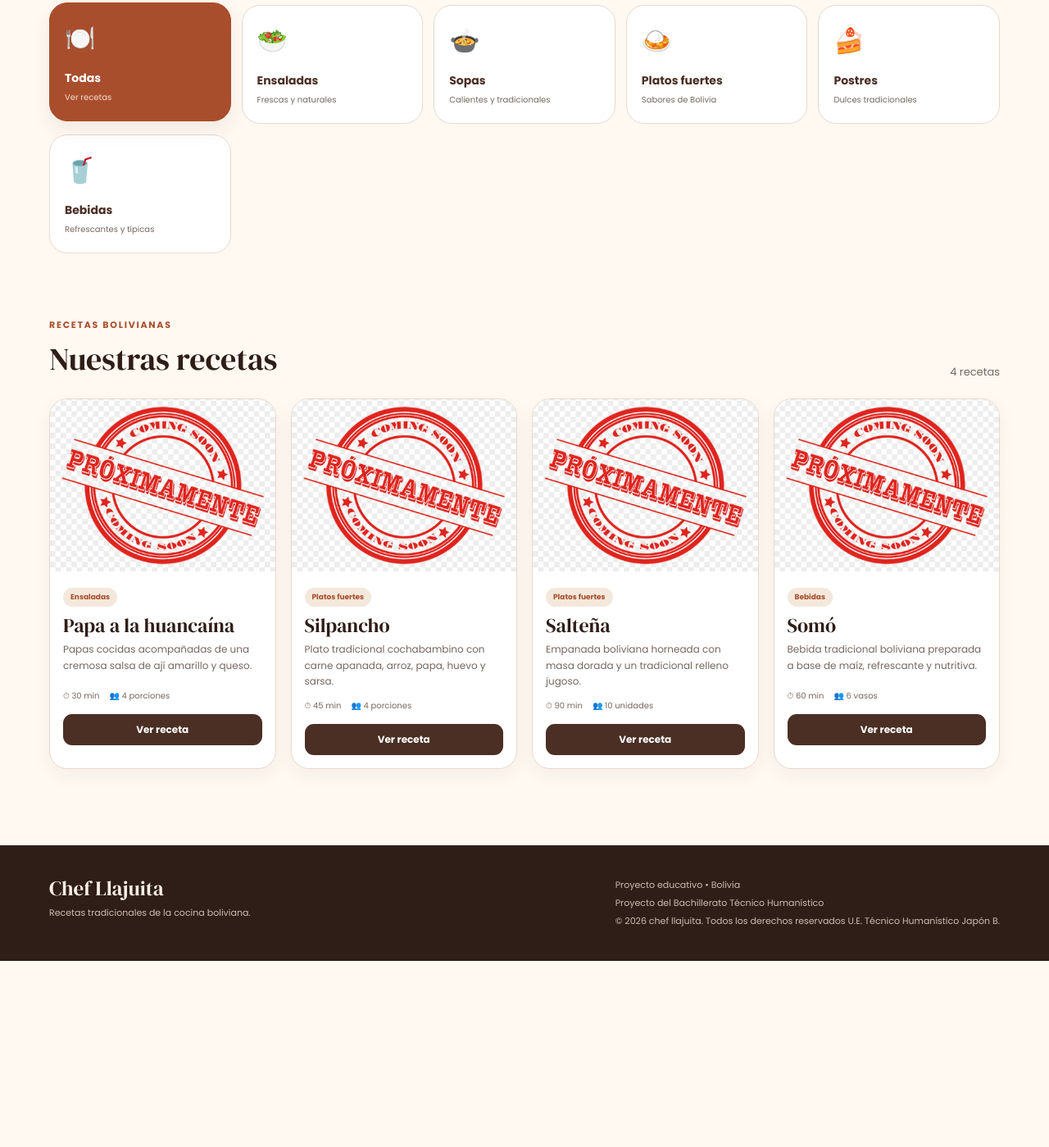
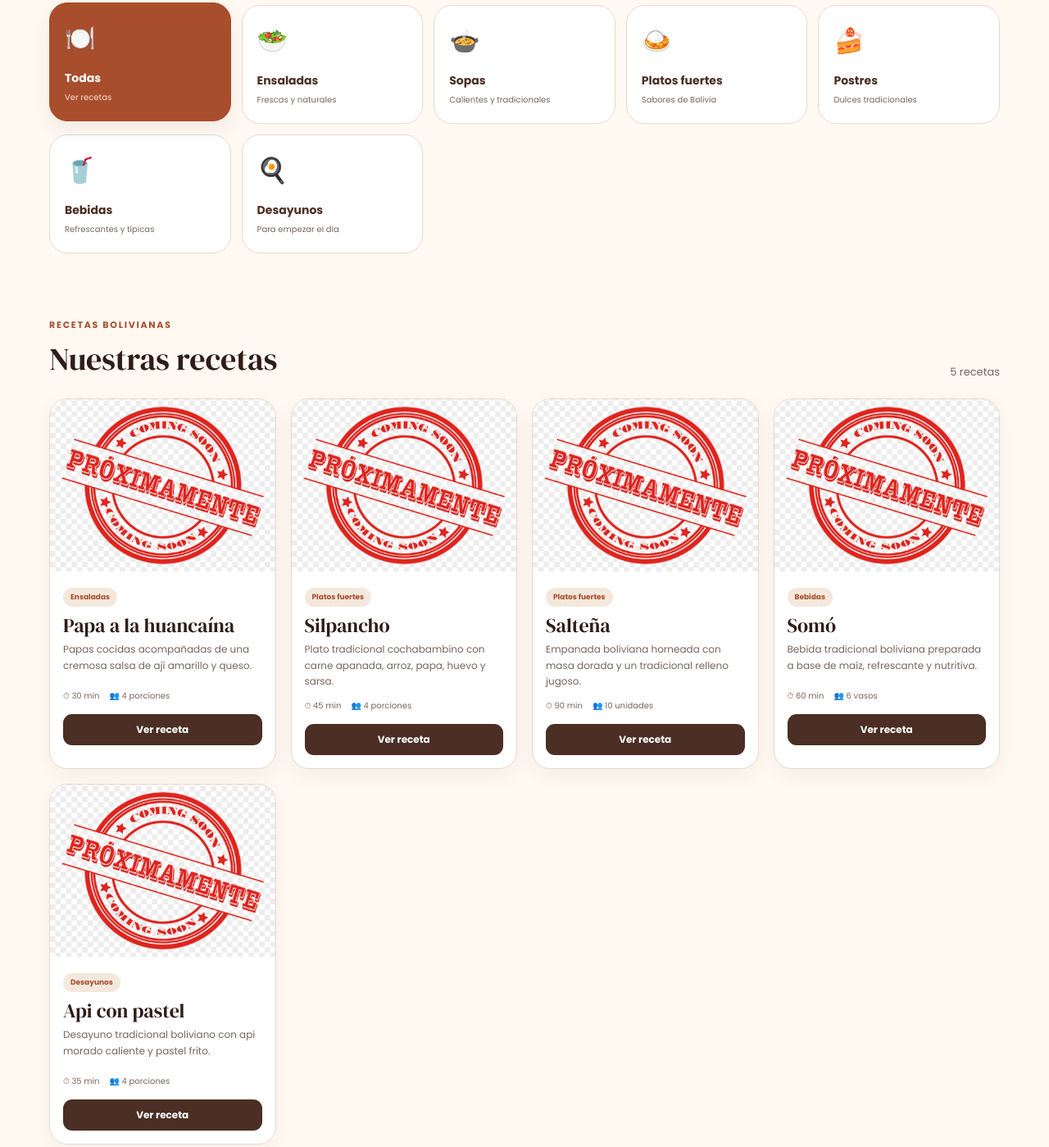
Before and after one commit to yandelrc/chef-llajuita, a plain HTML site: page index.html in a window 1280 px wide. Shown: the part 1010-2409 px from the top of the page at 82% size. Before the commit the page ends 2182 px from the top, so only its background shows below. Drawn offline with Linux system fonts and the light colour scheme.

Commit message:
Agregar desayunos y navegar a recetas

```diff
--- a/index.html
+++ b/index.html
@@ -163,6 +163,14 @@
                         <span class="category-icon">🥤</span>
                         <strong>Bebidas</strong>
                         <small>Refrescantes y típicas</small>
+                    </button>
+
+
+                    <button class="category-card"
+                            data-category="Desayunos">
+                        <span class="category-icon">🍳</span>
+                        <strong>Desayunos</strong>
+                        <small>Para empezar el día</small>
                     </button>
 
                 </div>
--- a/script.js
+++ b/script.js
@@ -100,6 +100,29 @@ const recipes = [
       "Cocina el maíz en abundante agua hasta que los granos estén suaves.",
       "Agrega canela y clavo de olor y continúa la cocción para aromatizar.",
       "Deja enfriar, endulza al gusto y sirve bien frío."
+    ]
+  },
+
+  {
+    id: 5,
+    name: "Api con pastel",
+    category: "Desayunos",
+    description: "Desayuno tradicional boliviano con api morado caliente y pastel frito.",
+    time: "35 min",
+    servings: "4 porciones",
+    region: "Bolivia",
+    image: "https://yandelrc.github.io/chef-llajuita/imagenes/imagen.png?v=2501761",
+    ingredients: [
+      "1 taza de maíz morado molido",
+      "4 tazas de agua",
+      "Canela y clavo de olor",
+      "Azúcar al gusto",
+      "4 pasteles fritos"
+    ],
+    steps: [
+      "Disuelve el maíz morado en agua fría y cuela la mezcla.",
+      "Cocina a fuego medio con canela y clavo de olor, removiendo hasta que espese.",
+      "Endulza al gusto y sirve el api caliente acompañado de pasteles fritos."
     ]
   }
 ];
@@ -323,6 +346,10 @@ document.addEventListener("click", event => {
 
 
     renderRecipes();
+
+    document
+      .getElementById("recetas")
+      .scrollIntoView({ behavior: "smooth", block: "start" });
   }
 
 
```
